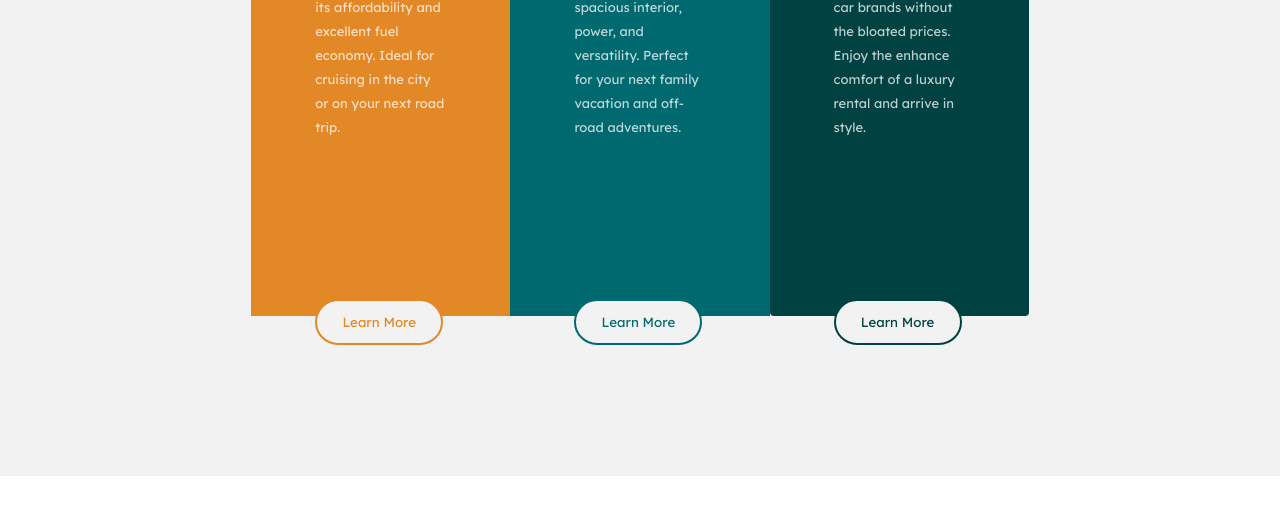
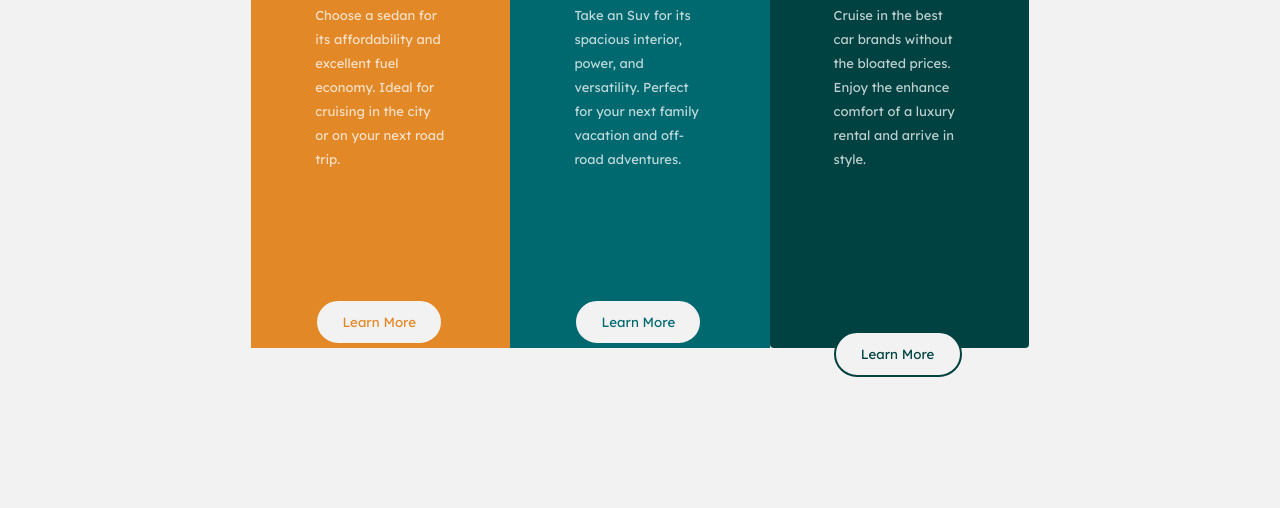
Before and after one commit to CDianaprince/challenge-card, a plain HTML site: page index.html in a window 1280 px wide. Shown: the part 372-880 px from the top of the page. Before the commit the page ends 848 px from the top, so only its background shows below. Drawn offline with Linux system fonts and the light colour scheme.

Commit message:
arreglos de espacios en card

```diff
--- a/asset/style.css
+++ b/asset/style.css
@@ -83,12 +83,15 @@ border-color: var(--Very-dark-cyan);
   .card{
     width: 30% !important;
     height: 20rem;
-    padding: 3rem 4rem 30rem;
+    padding: 5rem 4rem 30rem;
 
 
 
   }
   .btn{
+    margin-top: 8rem;
+  }
+  .btn-3{
     margin-top: 10rem;
   }
 
```
